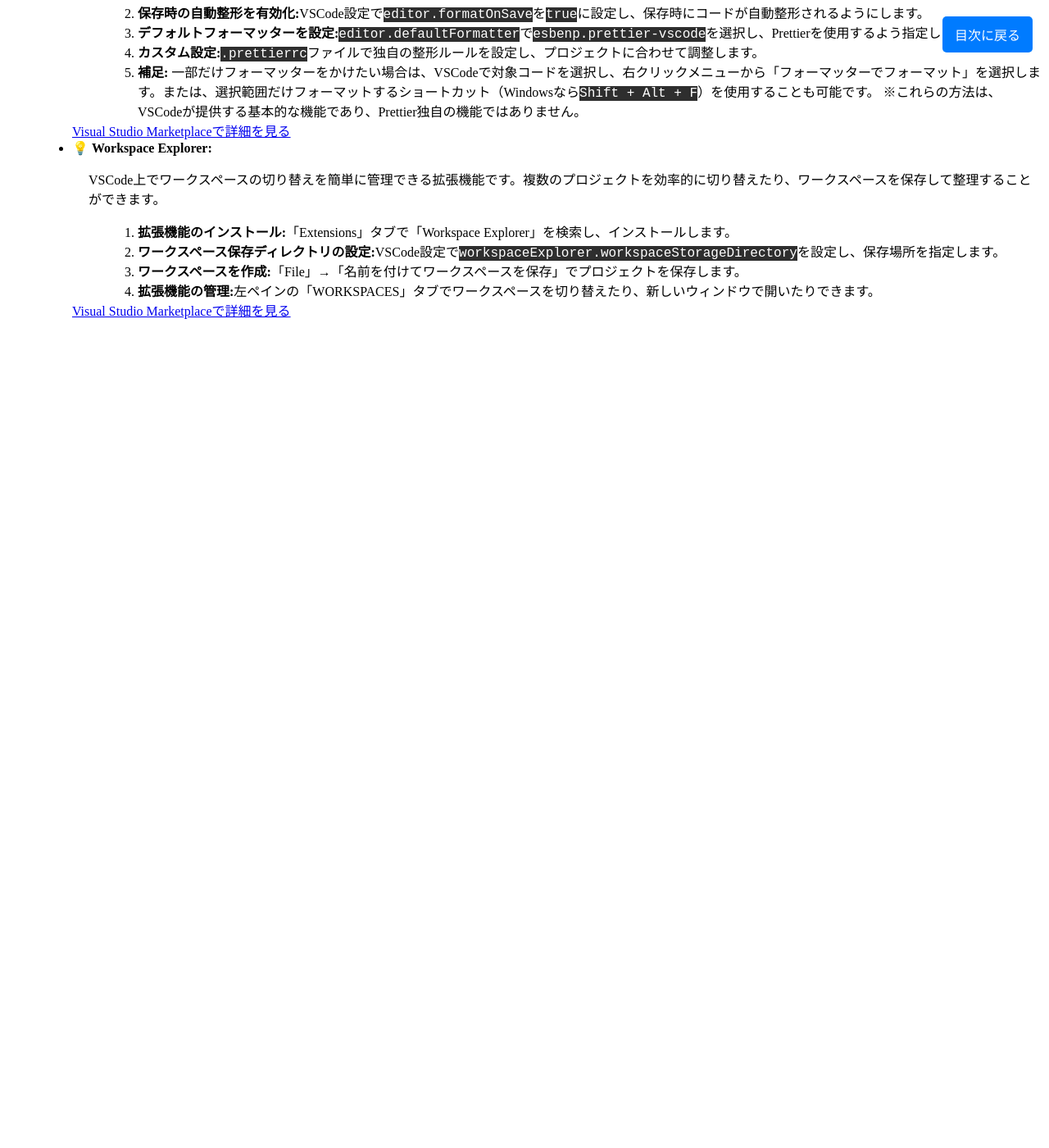
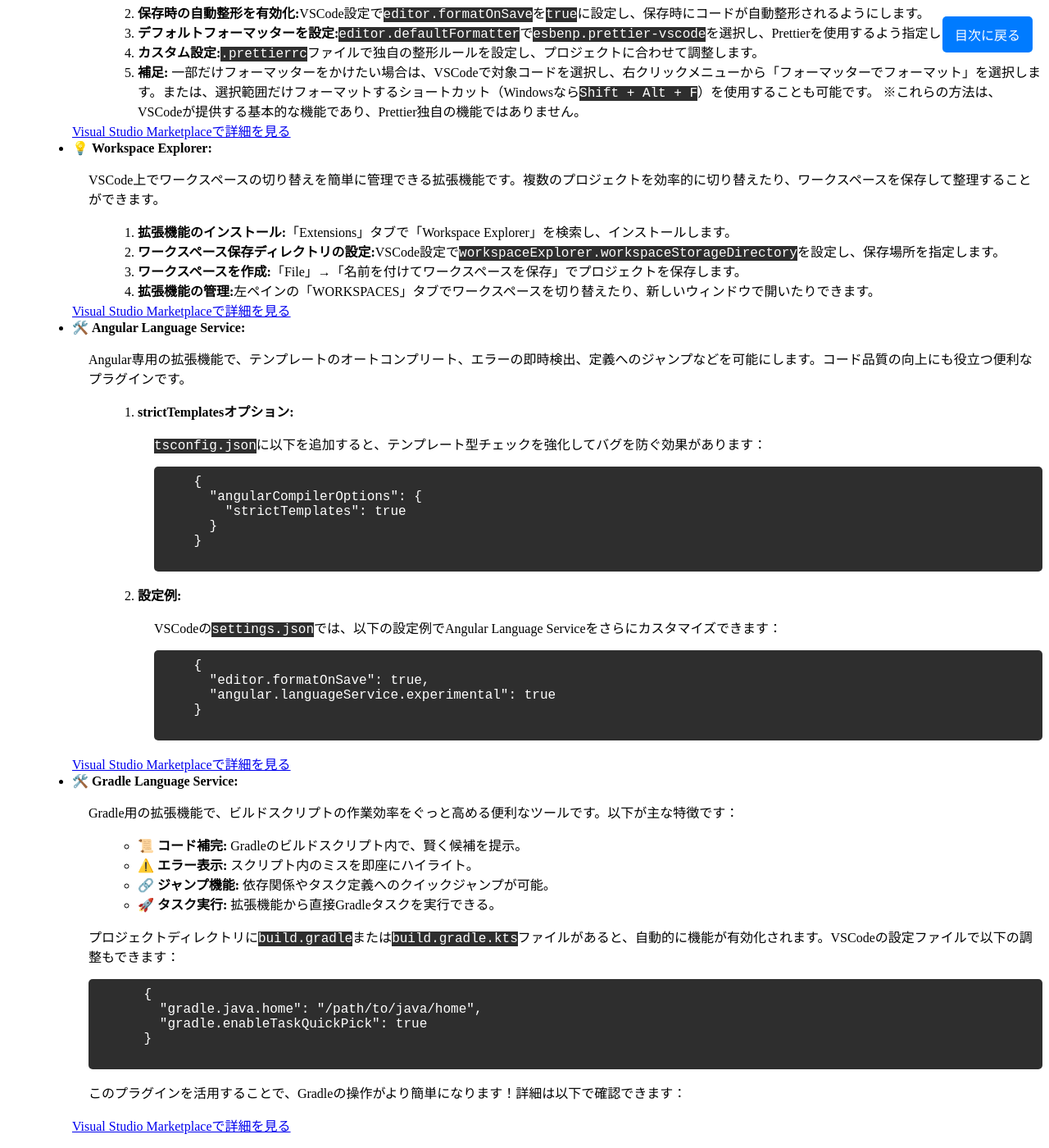
Before and after one commit to yubabagit/biboroku, a Jekyll site: the page built from page/vscode/vscodeExtensions.html, in a window 1280 px wide and 1400 px high, scrolled down 494 px. Shown: the whole window at 82% size. Built offline with Jekyll 4.4.1, drawn with Linux system fonts in a browser that asks for light colours; before the commit the page ends 900 px from its top, so only the background shows below that.

Commit message:
VSCodeの拡張機能に関する詳細情報を追加

```diff
--- a/page/vscode/vscodeExtensions.html
+++ b/page/vscode/vscodeExtensions.html
@@ -111,6 +111,95 @@
           >Visual Studio Marketplaceで詳細を見る</a
         >
       </li>
+
+      <li>
+        🛠️ <strong>Angular Language Service:</strong>
+        <p>
+          Angular専用の拡張機能で、テンプレートのオートコンプリート、エラーの即時検出、定義へのジャンプなどを可能にします。コード品質の向上にも役立つ便利なプラグインです。
+        </p>
+        <ol>
+          <li>
+            <strong>strictTemplatesオプション:</strong>
+            <p>
+              <code>tsconfig.json</code
+              >に以下を追加すると、テンプレート型チェックを強化してバグを防ぐ効果があります：
+            </p>
+            <pre>
+    {
+      "angularCompilerOptions": {
+        "strictTemplates": true
+      }
+    }
+          </pre
+            >
+          </li>
+          <li>
+            <strong>設定例:</strong>
+            <p>
+              VSCodeの<code>settings.json</code>では、以下の設定例でAngular
+              Language Serviceをさらにカスタマイズできます：
+            </p>
+            <pre>
+    {
+      "editor.formatOnSave": true,
+      "angular.languageService.experimental": true
+    }
+          </pre
+            >
+          </li>
+        </ol>
+        <a
+          href="https://marketplace.visualstudio.com/items?itemName=Angular.ng-template"
+          target="_blank"
+        >
+          Visual Studio Marketplaceで詳細を見る
+        </a>
+      </li>
+      <li>
+        🛠️ <strong>Gradle Language Service:</strong>
+        <p>
+          Gradle用の拡張機能で、ビルドスクリプトの作業効率をぐっと高める便利なツールです。以下が主な特徴です：
+        </p>
+        <ul>
+          <li>
+            📜
+            <strong>コード補完:</strong>
+            Gradleのビルドスクリプト内で、賢く候補を提示。
+          </li>
+          <li>
+            ⚠️
+            <strong>エラー表示:</strong> スクリプト内のミスを即座にハイライト。
+          </li>
+          <li>
+            🔗
+            <strong>ジャンプ機能:</strong>
+            依存関係やタスク定義へのクイックジャンプが可能。
+          </li>
+          <li>
+            🚀
+            <strong>タスク実行:</strong>
+            拡張機能から直接Gradleタスクを実行できる。
+          </li>
+        </ul>
+        <p>
+          プロジェクトディレクトリに<code>build.gradle</code>または<code>build.gradle.kts</code>ファイルがあると、自動的に機能が有効化されます。VSCodeの設定ファイルで以下の調整もできます：
+        </p>
+        <pre>
+      {
+        "gradle.java.home": "/path/to/java/home",
+        "gradle.enableTaskQuickPick": true
+      }
+        </pre>
+        <p>
+          このプラグインを活用することで、Gradleの操作がより簡単になります！詳細は以下で確認できます：
+        </p>
+        <a
+          href="https://marketplace.visualstudio.com/items?itemName=naco-siren.gradle-language"
+          target="_blank"
+        >
+          Visual Studio Marketplaceで詳細を見る
+        </a>
+      </li>
     </ul>
     <script src="../../js/common.js"></script>
   </body>
```
